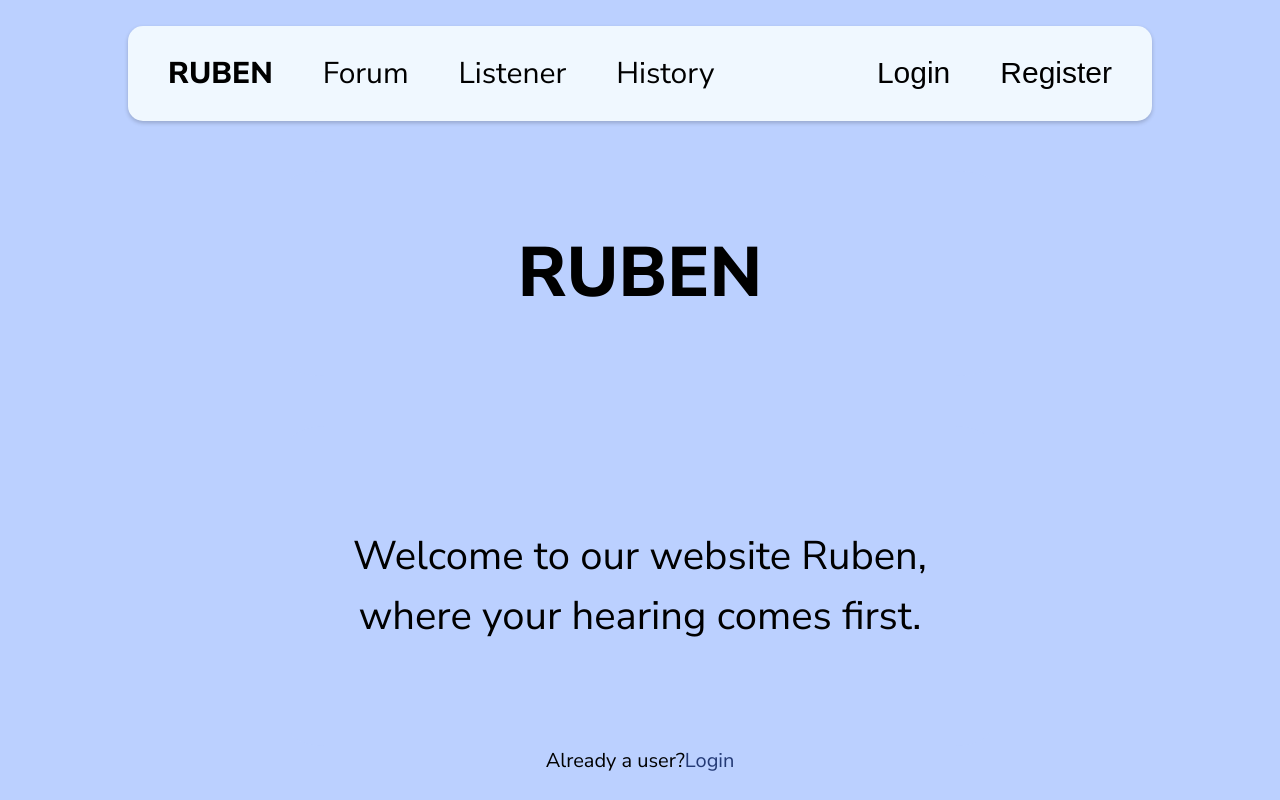
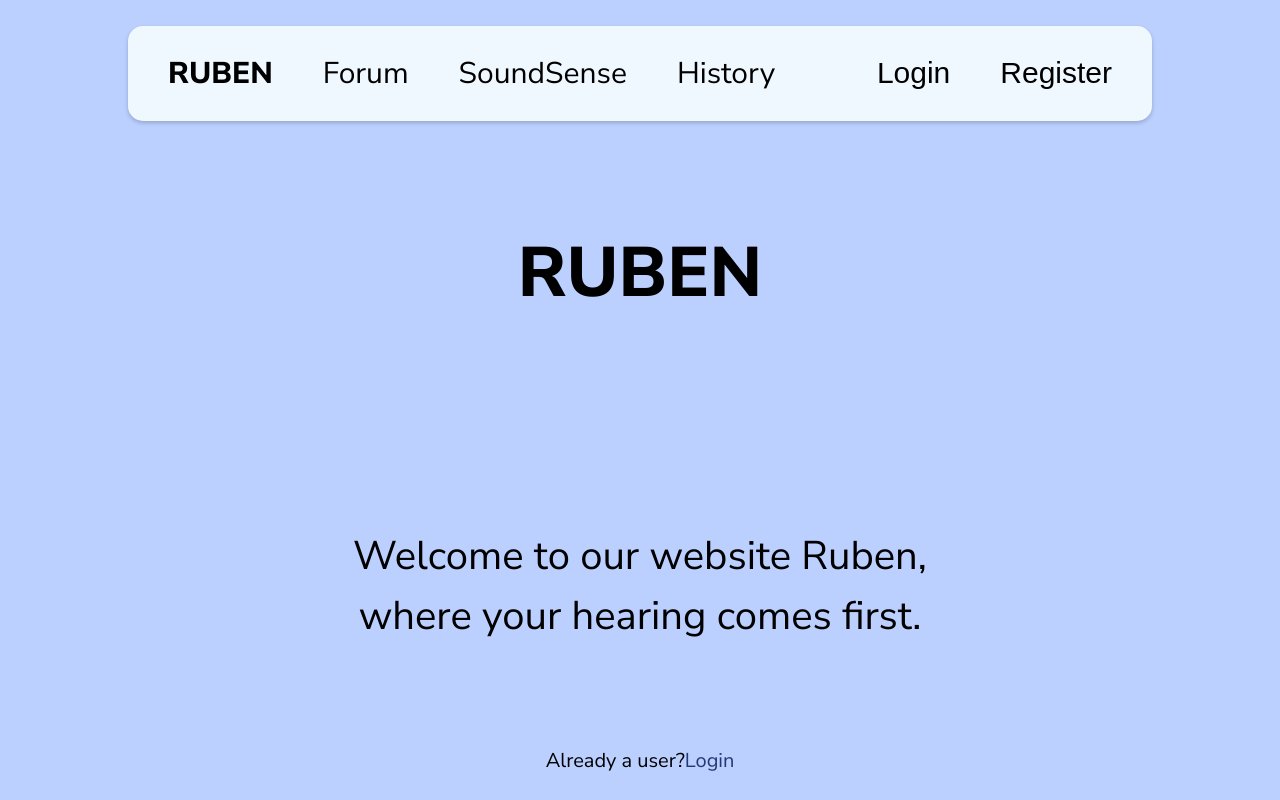
Before and after one commit to HearingHealthApp/Ruben, a React (Vite) app in the folder ear-health-project-ui/: page / in a window 1280 px wide. Shown: the top 800 px of the page. Built offline with nearby package versions, Linux system fonts and the light colour scheme; a web font is replaced by a local one.

Commit message:
navbar css

```diff
--- a/ear-health-project-ui/src/components/Navbar/Navbar.css
+++ b/ear-health-project-ui/src/components/Navbar/Navbar.css
@@ -156,10 +156,12 @@ header{
 
 .dropdown-content a:hover {
   background-color: #ddd;
+  border-radius: 20%;
 }
 
 .dropdown:hover .dropdown-content {
   display: block;
+  border-radius: 20%;
 }
 
 .dropdown {
--- a/ear-health-project-ui/src/components/Navbar/Navbar.jsx
+++ b/ear-health-project-ui/src/components/Navbar/Navbar.jsx
@@ -30,7 +30,7 @@ const Navbar = ({
             </li>
             <li>
               <Link to="/listener">
-                <p>Listener</p>
+                <p>SoundSense</p>
               </Link>
             </li>
             <li>
```
Also changed, not shown: 1 other file (tests, documents, lock files or other folders).
